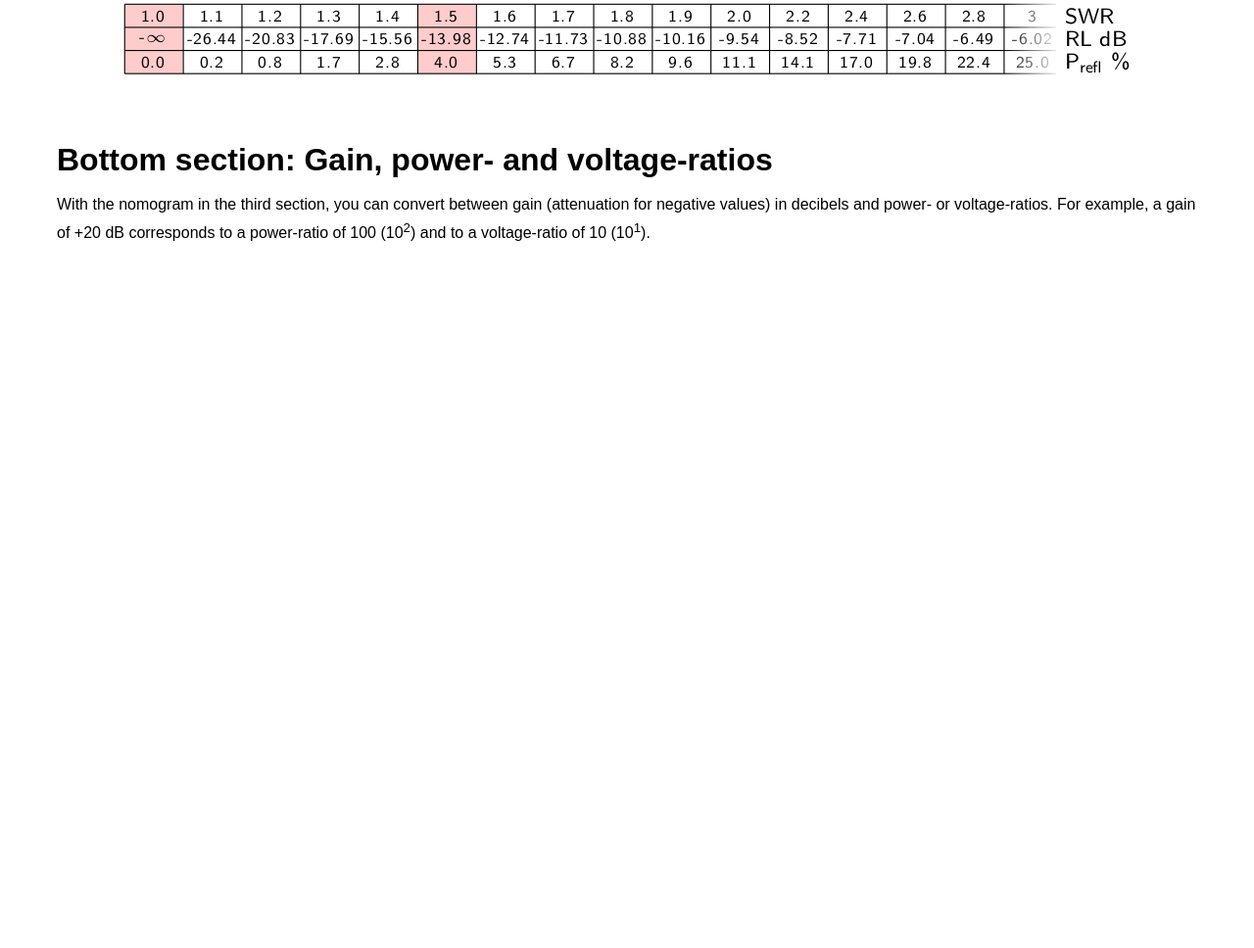
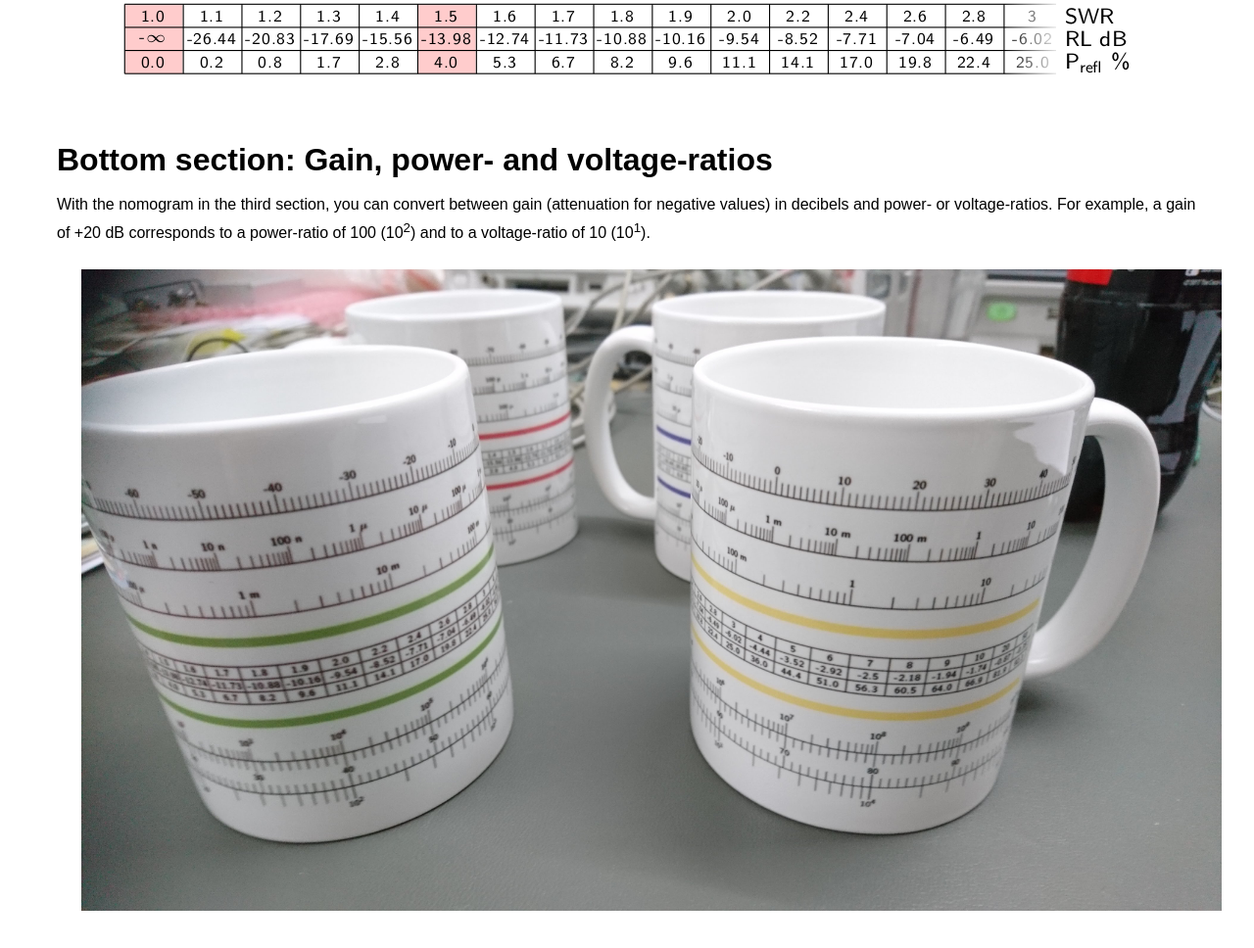
Before and after one commit to HB9UF/powermug, a plain HTML site: page docs/index.html in a window 1280 px wide. Shown: the part 1422-2390 px from the top of the page at 98% size. Before the commit the page ends 1722 px from the top, so only its background shows below. Drawn offline with Linux system fonts and the light colour scheme.

Commit message:
Preliminary picture of mugs in different colors

```diff
--- a/docs/index.html
+++ b/docs/index.html
@@ -49,6 +49,7 @@ With the nomogram in the third section, you can convert between gain
 For example, a gain of +20&nbsp;dB corresponds to a power-ratio of 100
 (10<sup>2</sup>) and to a voltage-ratio of 10 (10<sup>1</sup>).
 
+<img class="center" alt="Four POWERMUGS with different colors" width="100%" src="colormugs.jpg">
 
 
 
```
Also changed, not shown: docs/colormugs.jpg (added).
